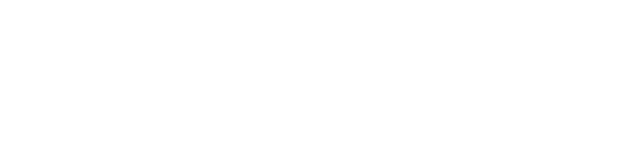
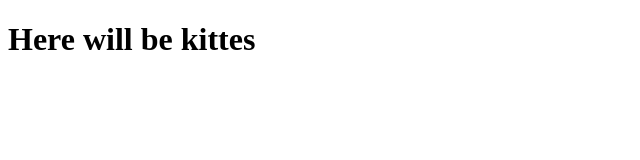
Before and after one commit to romabboy/training, a plain HTML site: page index.html in a window 1280 px wide. Shown: the whole page, without its empty margins (0-640 px from the left). Drawn offline with Linux system fonts and the light colour scheme.

Commit message:
Updated index.html

```diff
--- a/index.html
+++ b/index.html
@@ -7,7 +7,7 @@
     <title>Cool kitties</title>
 </head>
 <body>
-
+    <h1>Here will be kittes</h1>
 
 
 </body>
```
